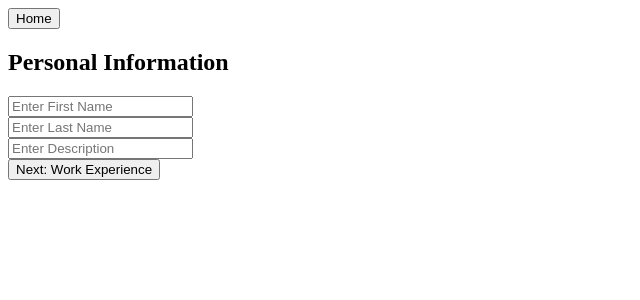
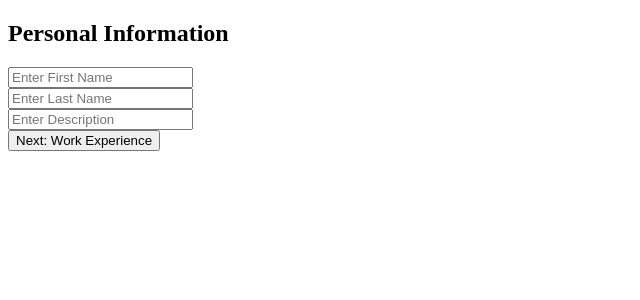
Before and after one commit to AlimMak/Resume-Builder, a React (Vite) app in the folder resume-builder/: page / in a window 1280 px wide. Both pictures are taken after a click on the button "Create New Resume". Shown: the top 300 px of the page, without its empty margins (0-640 px from the left). Built offline with nearby package versions, Linux system fonts and the light colour scheme.

Commit message:
fixed home button not aligning correctly in certain cases

```diff
--- a/resume-builder/src/App.jsx
+++ b/resume-builder/src/App.jsx
@@ -71,7 +71,7 @@ function App() {
       ) : (
         // Show the final resume
         <ResumeDisplay
-          onBack={handleBack}
+          onGoHome={handleBack}
           formData={formData}
         />
       )}
--- a/resume-builder/src/components/FormNavigator.jsx
+++ b/resume-builder/src/components/FormNavigator.jsx
@@ -1,18 +1,17 @@
 import React from 'react';
 
 function FormNavigator({ currentStep, onBack, children }) {
-  const handleHome = () => {
-    window.location.reload(); // This will reset the app state and return to home
-  };
+  // handleHome is no longer used here
+  // const handleHome = () => {
+  //   window.location.reload(); // This will reset the app state and return to home
+  // };
+
+  // onBack prop is now used by the individual form components and ResumeDisplay
 
   return (
-    <div>
-      <div style={{ display: 'flex', justifyContent: 'space-between', marginBottom: '20px' }}>
-        {currentStep > 1 && (
-          <button onClick={onBack}>Back</button>
-        )}
-        <button onClick={handleHome}>Home</button>
-      </div>
+    <div style={{ margin: 0, padding: 0 }}>{/* Reset margin/padding to prevent layout issues */}
+      {/* Navigation buttons are now handled within individual form components and ResumeDisplay */}
+      {/* Removed the Back button container from here */}
       {children}
     </div>
   );
--- a/resume-builder/src/components/ResumeDisplay.jsx
+++ b/resume-builder/src/components/ResumeDisplay.jsx
@@ -1,8 +1,22 @@
 import React from 'react';
 
-function ResumeDisplay({ formData, onBack }) {
+// Added isFormView, onBackStep, and onGoHome props for clearer navigation control
+function ResumeDisplay({ formData, onBack, isFormView, onBackStep, onGoHome }) {
     return (
         <div>
+            {/* Navigation bar with Back and Home buttons */}
+            {/* Use a flex container to align Back left and Home right */}
+            <div style={{ display: 'flex', justifyContent: 'space-between', marginBottom: '20px' }}>
+                {/* Show Back button only if in form view (step 6) */}
+                {isFormView && (
+                    // Use the onBackStep prop provided by ResumeForm
+                    <button onClick={onBackStep}>Back</button>
+                )}
+                {/* The Home button - always visible */}
+                {/* Use the onGoHome prop (App.jsx's handleBack) */}
+                <button onClick={onGoHome}>Home</button>
+            </div>
+
             {/* Main resume content */}
             <div>
                 {/* Personal Information section */}
--- a/resume-builder/src/components/ResumeForm.jsx
+++ b/resume-builder/src/components/ResumeForm.jsx
@@ -117,7 +117,12 @@ function ResumeForm({ onBack, onDataUpdate, initialData }) {
         />
       )}
       {currentStep === 6 && (
-        <ResumeDisplay formData={formData} />
+        <ResumeDisplay
+          formData={formData}
+          isFormView={true}
+          onBackStep={handleBack}
+          onGoHome={onBack}
+        />
       )}
     </FormNavigator>
   );
```
